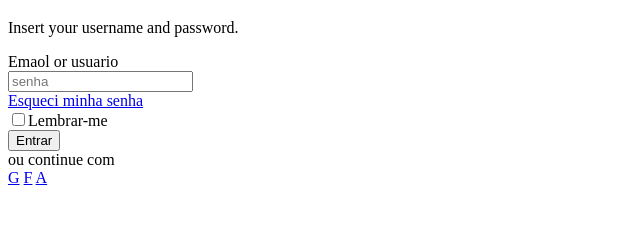
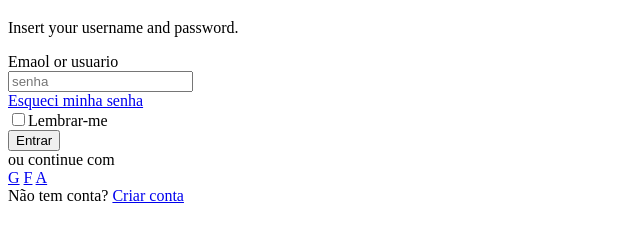
Before and after one commit to Manoel653/tela-login-test, a plain HTML site: page index.html in a window 1280 px wide. Shown: the part 61-300 px from the top of the page, without its empty margins (0-640 px from the left). Drawn offline with Linux system fonts and the light colour scheme.

Commit message:
finished html

```diff
--- a/index.html
+++ b/index.html
@@ -41,8 +41,11 @@
                     <a href="#" class="social-btn" aria-label="Entrar com google">G</a>
                     <a href="#" class="social-btn" aria-label="Entrar com FACEbook">F</a>
                     <a href="#" class="social-btn" aria-label="Entrar com apple">A</a>
+                </div>
 
 
+                <div class="singup-link">
+                    Não tem conta? <a href="/cadastro">Criar conta</a>
                 </div>
             </div>
         </form>
```
